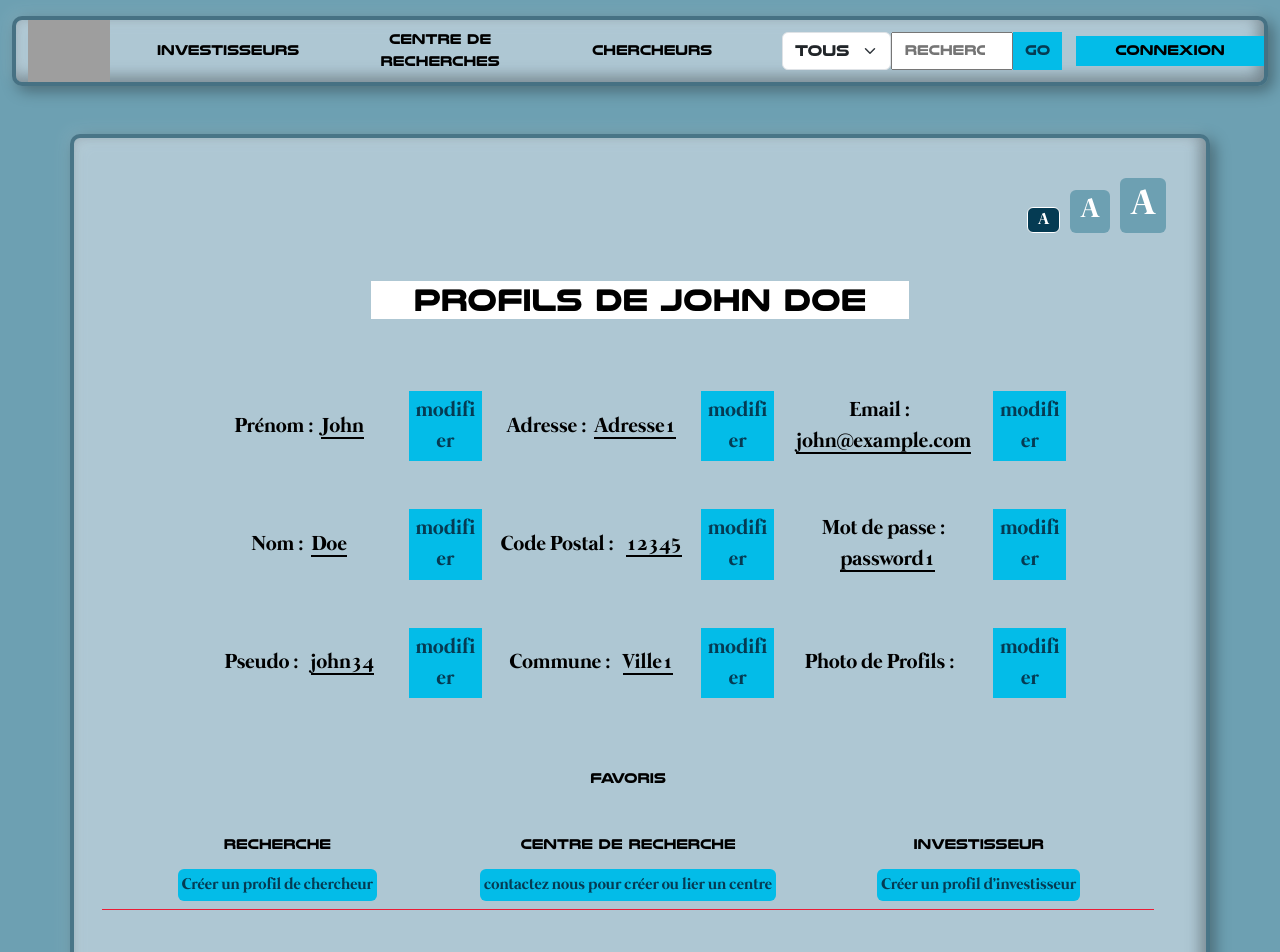
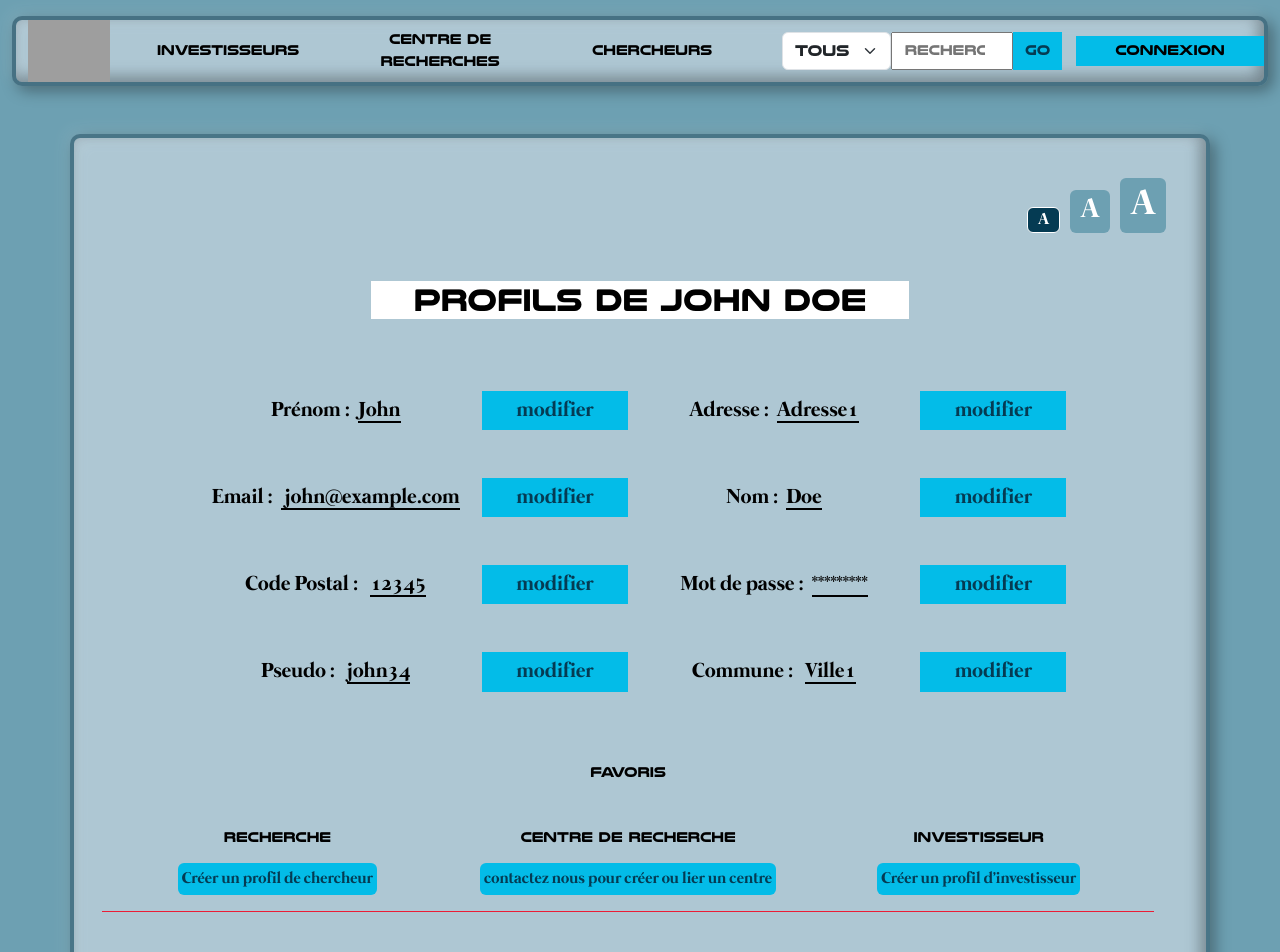
Before and after one commit to debart-nathan/SciLink-Front, a React (Create React App) app: page /user/1 in a window 1280 px wide. Shown: the top 952 px of the page. Built offline with nearby package versions, Linux system fonts and the light colour scheme; data requests are answered from the project's data file; grey boxes are pictures that could not be loaded.

Commit message:
mise en page apres l'enlevement de img

```diff
--- a/public/index.html
+++ b/public/index.html
@@ -1,5 +1,5 @@
 <!DOCTYPE html>
-<html lang="en">
+<html lang="fr">
   <head>
     <meta charset="utf-8" />
     <link rel="icon" href="%PUBLIC_URL%/favicon.ico" />
@@ -9,7 +9,7 @@
       name="description"
       content="Web site created using create-react-app"
     />
-    <link rel="apple-touch-icon" href="%PUBLIC_URL%/logo192.png" />
+    <link rel="apple-touch-icon" href="%PUBLIC_URL%/android-chrome-512x512.png" />
     <!--
       manifest.json provides metadata used when your web app is installed on a
       user's mobile device or desktop. See https://developers.google.com/web/fundamentals/web-app-manifest/
--- a/src/components/Connexion/FormSigUp.tsx
+++ b/src/components/Connexion/FormSigUp.tsx
@@ -17,13 +17,13 @@ const FormSignUp = ({ onToggleForm }: { onToggleForm: any }) => {
         </div>
         <div className="inputBox">
           <input type="text" required={true} />
-          <i className="bi bi-envelope-at"></i>
+          <i className="bi bi-person-vcard"></i>
           <span>Nom</span>
         </div>
         <div className="inputBox">
           <input type="text" required={true} />
-          <i className="bi bi-envelope-at"></i>
-          <span>Prenom</span>
+          <i className="bi bi-person-vcard-fill"></i>
+          <span>Prénom</span>
         </div>
         <div className="inputBox">
           <input type="password" required={true} />
--- a/src/components/detailPageUser/FormModifUser.tsx
+++ b/src/components/detailPageUser/FormModifUser.tsx
@@ -36,7 +36,7 @@ const FormModifUser = ({
   const handleShow = () => setShow(true);
 
   return (
-    <button className="btnx col-md-1 col-12 my-4" onClick={handleShow}>
+    <button className="btnx col-md-2 col-12 my-4" onClick={handleShow}>
       <span></span>
       <span></span>
       <span></span>
--- a/src/components/detailPageUser/InvestorLinks.tsx
+++ b/src/components/detailPageUser/InvestorLinks.tsx
@@ -30,7 +30,7 @@ const InvestorLinks = ({ id }: { id: string }) => {
     <>
     <CreateProfileInvestor userId={id}/>
       {InvestorsState ? (
-        <div className="row border border-danger border-bottom-0">
+        <div className="row border border-danger border-bottom-0 mt-2">
           {InvestorsState.map((Investors: any) => (
             <a
               className="col-12 col-md-6 text-danger"
--- a/src/components/detailPageUser/ResearchCenterLinks.tsx
+++ b/src/components/detailPageUser/ResearchCenterLinks.tsx
@@ -28,9 +28,14 @@ const ResearchCenterLinks = ({ id }: { id: string }) => {
 
   return (
     <>
-      <a className="btnx btn my-2" href="/contact-us"><span></span><span></span><span></span><span></span> contactez nous pour créer ou lier un centre</a>
+      <a className="btnx btn my-2 " href="/contact-us">
+        <span></span>
+        <span></span>
+        <span></span>
+        <span></span> contactez nous pour créer ou lier un centre
+      </a>
       {ResearchCentersState ? (
-        <div className="row border border-danger border-bottom-0">
+        <div className="row border border-danger border-bottom-0 mt-2">
           {ResearchCentersState.map((ResearchCenters: any) => (
             <a
               className="col-12 col-md-6 text-danger"
--- a/src/components/detailPageUser/ResearcherLinks.tsx
+++ b/src/components/detailPageUser/ResearcherLinks.tsx
@@ -31,7 +31,7 @@ const ResearcherLinks = ({ id }: { id: string }) => {
     <>
       <CreateProfileResearcher userId={id}/>
       {researchersState ? (
-        <div className="row border border-danger border-bottom-0">
+        <div className="row border border-danger border-bottom-0 mt-2">
 
           {researchersState.map((researchers: any) => (
             <a
--- a/src/components/detailPageUser/User.tsx
+++ b/src/components/detailPageUser/User.tsx
@@ -55,7 +55,7 @@ const User = ({
           <section className="row ">
             <article className="col-12 col-md-10 offset-md-1 ">
               <div className="row d-flex align-items-center ">
-                <div className="col-12 col-md-3 align-self-center">
+                <div className="col-12 col-md-4 align-self-center">
                   Prénom :
                   <p className="border-bottom border-dark border-2 d-inline ms-2">
                     {userState.first_name}
@@ -68,7 +68,7 @@ const User = ({
                   handleRefresh={handleRefresh}
                 />
                 {locationState ? (
-                  <div className="col-12 col-md-3 align-self-center">
+                  <div className="col-12 col-md-4 align-self-center">
                     Adresse :
                     <p className="border-bottom border-dark border-2 d-inline ms-2">
                       {locationState.address}
@@ -83,7 +83,7 @@ const User = ({
                     handleRefresh={handleRefresh}
                   />
                 ) : null}
-                <div className="col-12 col-md-3 align-self-center">
+                <div className="col-12 col-md-4 align-self-center">
                   Email :
                   <p className="border-bottom border-dark border-2 d-inline ms-2"> {userState.email}</p>
                 </div>
@@ -93,7 +93,7 @@ const User = ({
                   data={{ email: userState.email }}
                   handleRefresh={handleRefresh}
                 />
-                <div className="col-12 col-md-3 align-self-center">
+                <div className="col-12 col-md-4 align-self-center">
                   Nom :
                   <p className="border-bottom border-dark border-2 d-inline ms-2">
                     {userState.last_name}
@@ -106,7 +106,7 @@ const User = ({
                   handleRefresh={handleRefresh}
                 />
                 {locationState ? (
-                  <div className="col-12 col-md-3 align-self-center">
+                  <div className="col-12 col-md-4 align-self-center">
                     Code Postal :{" "}
                     <p className="border-bottom border-dark border-2 d-inline ms-2">
                       {locationState.postal_code}{" "}
@@ -121,10 +121,10 @@ const User = ({
                     handleRefresh={handleRefresh}
                   />
                 ) : null}
-                <div className="col-12 col-md-3 align-self-center">
-                  Mot de passe :{" "}
+                <div className="col-12 col-md-4 align-self-center">
+                  Mot de passe :
                   <p className="border-bottom border-dark border-2 d-inline ms-2">
-                    {userState.password}{" "}
+                    *********
                   </p>
                 </div>
                 <FormModifUser
@@ -133,7 +133,7 @@ const User = ({
                   data={{ password: userState.password }}
                   handleRefresh={handleRefresh}
                 />
-                <div className="col-12 col-md-3 align-self-center">
+                <div className="col-12 col-md-4 align-self-center">
                   Pseudo :{" "}
                   <p className="border-bottom border-dark border-2 d-inline ms-2">
                     {" "}
@@ -147,7 +147,7 @@ const User = ({
                   handleRefresh={handleRefresh}
                 />
                 {locationState ? (
-                  <div className="col-12 col-md-3 align-self-center">
+                  <div className="col-12 col-md-4 align-self-center">
                     Commune :{" "}
                     <p className="border-bottom border-dark border-2 d-inline ms-2">
                       {locationState.commune}{" "}
@@ -162,16 +162,16 @@ const User = ({
                     handleRefresh={handleRefresh}
                   />
                 ) : null}
-                <div className="col-12 col-md-3 align-self-center">
-                  Photo de Profils :
-                  <p className="border-bottom border-dark border-2 d-inline ms-2"> {userState.photo}</p>
+                <div className="col-12 col-md-4 align-self-center">
+                  {/* Photo de Profils :
+                  <p className="border-bottom border-dark border-2 d-inline ms-2"> {userState.photo}</p> */}
                 </div>
-                <FormModifUser
+                {/* <FormModifUser
                   id={id}
                   entityName={"Users"}
                   data={{ photo: userState.photo }}
                   handleRefresh={handleRefresh}
-                />
+                /> */}
               </div>
             </article>
           </section>
```
